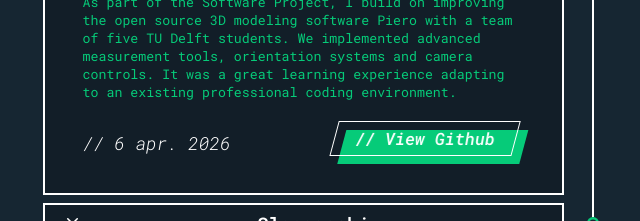
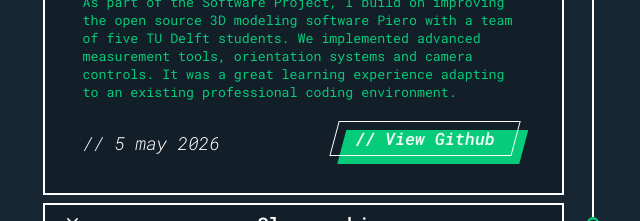
Before and after one commit to Twan-Reijinga/portfolio-site, a SvelteKit app: page / in a window 1280 px wide. Shown: the part 1720-1941 px from the top of the page, without its empty margins (629-1269 px from the left). Built offline with nearby package versions, Linux system fonts and the light colour scheme.

Commit message:
Update day of software projects.ts

```diff
--- a/src/data/projects.ts
+++ b/src/data/projects.ts
@@ -20,7 +20,7 @@ interface Project {
 const projects: Project[] = [
 	{
 		title: 'Giro3D Piero internship project',
-		date: '6 apr. 2026',
+		date: '5 may 2026',
 		discription:
 			"As part of the Software Project, I build on improving the open source 3D modeling software Piero with a team of five TU Delft students. We implemented advanced measurement tools, orientation systems and camera controls. It was a great learning experience adapting to an existing professional coding environment.",
 		languages: ['Vue', 'Docker', 'TS'],
```
